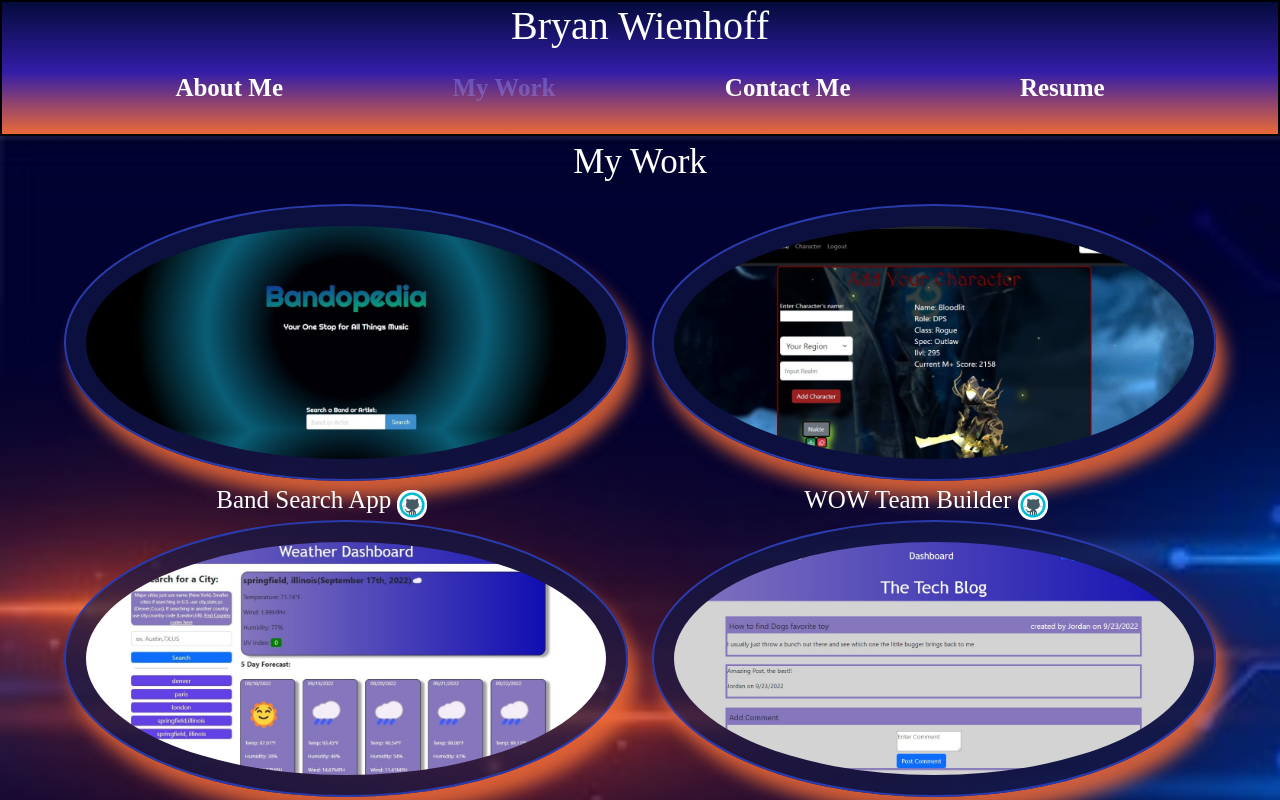
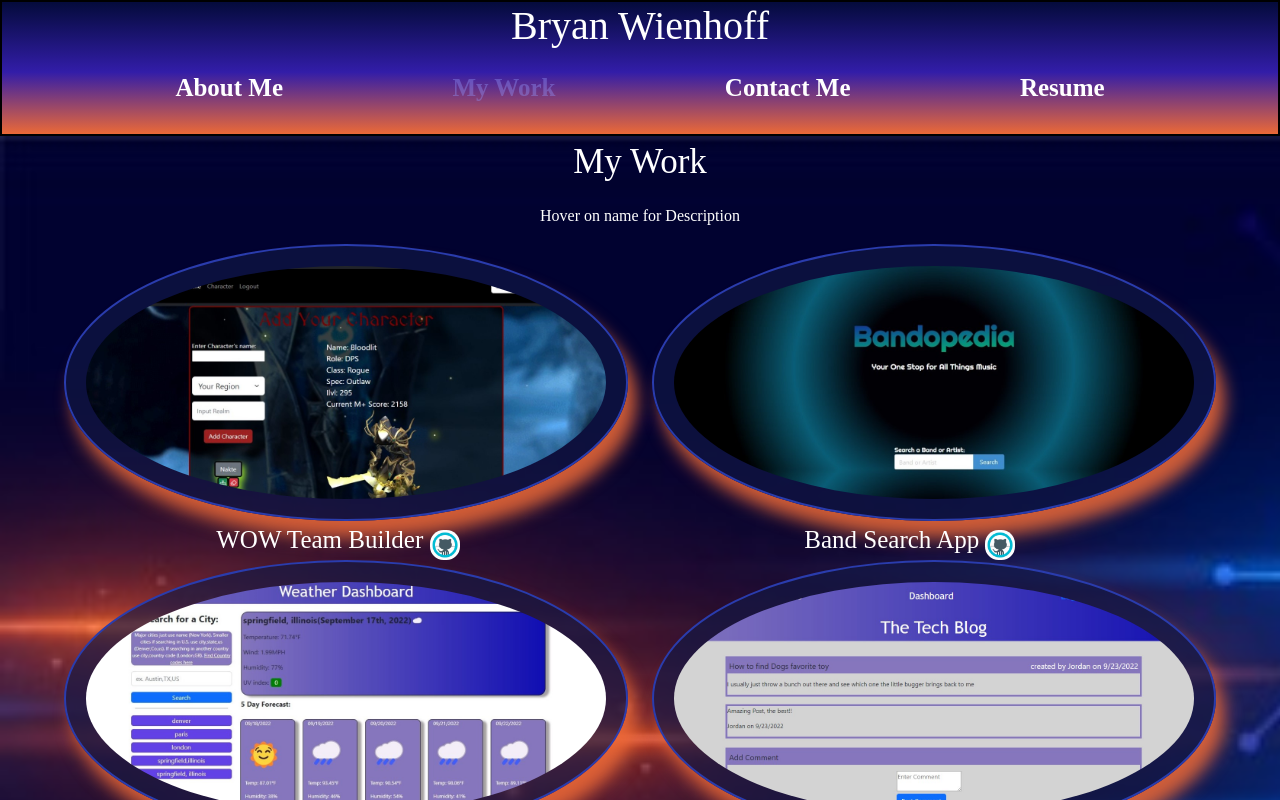
Before and after one commit to Hoffalypse/bryan-wienhoff-portfolio, a React (Create React App) app: page / in a window 1280 px wide. Both pictures are taken after a click on the button "My Work". Shown: the top 800 px of the page. Built offline with nearby package versions, Linux system fonts and the light colour scheme; a web font is replaced by a local one.

Commit message:
adding data to portfolio objects

```diff
--- a/src/components/Projects.js
+++ b/src/components/Projects.js
@@ -7,31 +7,32 @@
 
   let works = [
     {
+      img: require('./img-files/mythic.jpg'),
+      alt:"WOW Team Builder",
+      link: "https://mythic-plus-team.herokuapp.com/",
+      name: 'WOW Team Builder',
+      gitlink: ' https://github.com/Hoffalypse/mythic-plus-team',
+      desc: 'This App creates teams for World of Warcraft Mythic+ battles. <br /> Full Stack application using handlebars on the frontend<br /> Node, Express, MySQL on Backend utilizing multiple APIs',
+      tool: 'tip2'
+    },
+    {
       img: require('./img-files/bando.jpg'),
       alt:"Band Search App",
       link: "https://joseeenrique.github.io/Music-App/",
       name: 'Band Search App',
       gitlink: 'https://github.com/joseeenrique/Music-App',
-      desc: 'This is the bando ba desc',
+      desc: 'This App is a one stop shop for all band information.<br /> Frontend application using Javascript, CSS and HTML. <br />Recieves API data from Ticketmsater and theAudioDB ',
       tool: 'tip1'
 
     },
-    {
-      img: require('./img-files/mythic.jpg'),
-      alt:"WOW Team Builder",
-      link: "https://mythic-plus-team.herokuapp.com/",
-      name: 'WOW Team Builder',
-      gitlink: ' https://github.com/Hoffalypse/mythic-plus-team',
-      desc: 'This is WOW Team Builder desc',
-      tool: 'tip2'
-    },
+
     {
       img: require('./img-files/weather.jpg'),
       alt:"Weather App",
       link: "https://hoffalypse.github.io/Current-Weather/",
       name: 'Current Weather',
       gitlink: 'https://github.com/Hoffalypse/Current-Weather',
-      desc: 'This is the fire fighter desc',
+      desc: 'This add gives Current Weather Data World Wide!<br />Uses Javascript, CSS and HTML for a clean UI/UX<br/> API data from OpenWeatherMap also utilizes local storage',
       tool: 'tip3'
     },
     {
@@ -40,7 +41,7 @@
       link: "https://stormy-mesa-72944.herokuapp.com/",
       name: 'The Tech Blog',
       gitlink: 'https://github.com/Hoffalypse/Tech-Blog',
-      desc: 'loooooooooooooooooooooooooooooooooooong',
+      desc: 'Lost in a field of bugs? The Tech blog has Answers<br/> Full stack application using Javascript on the Frontend <br/>Node, Express and MySQL on the backend <br/>Clean Interface with encrypted logins   ',
       tool: 'tip4'
     },
     {
@@ -73,6 +74,7 @@
     <section className="pad-img">
       <div className="row">
         <p className="head">My Work</p>
+        <p className='error-text'>Hover on name for Description</p>
         { works.map((result) => (
         <div className="col-xxl-4 col-lg-6">
 
@@ -87,7 +89,7 @@
           </div>
           <a className='text-on-image' id={result.tool}> {result.name} </a>
 
-        <Tooltip anchorId={result.tool} content={result.desc} />
+        <Tooltip anchorId={result.tool} html={result.desc} />
 
 
           <a
```
